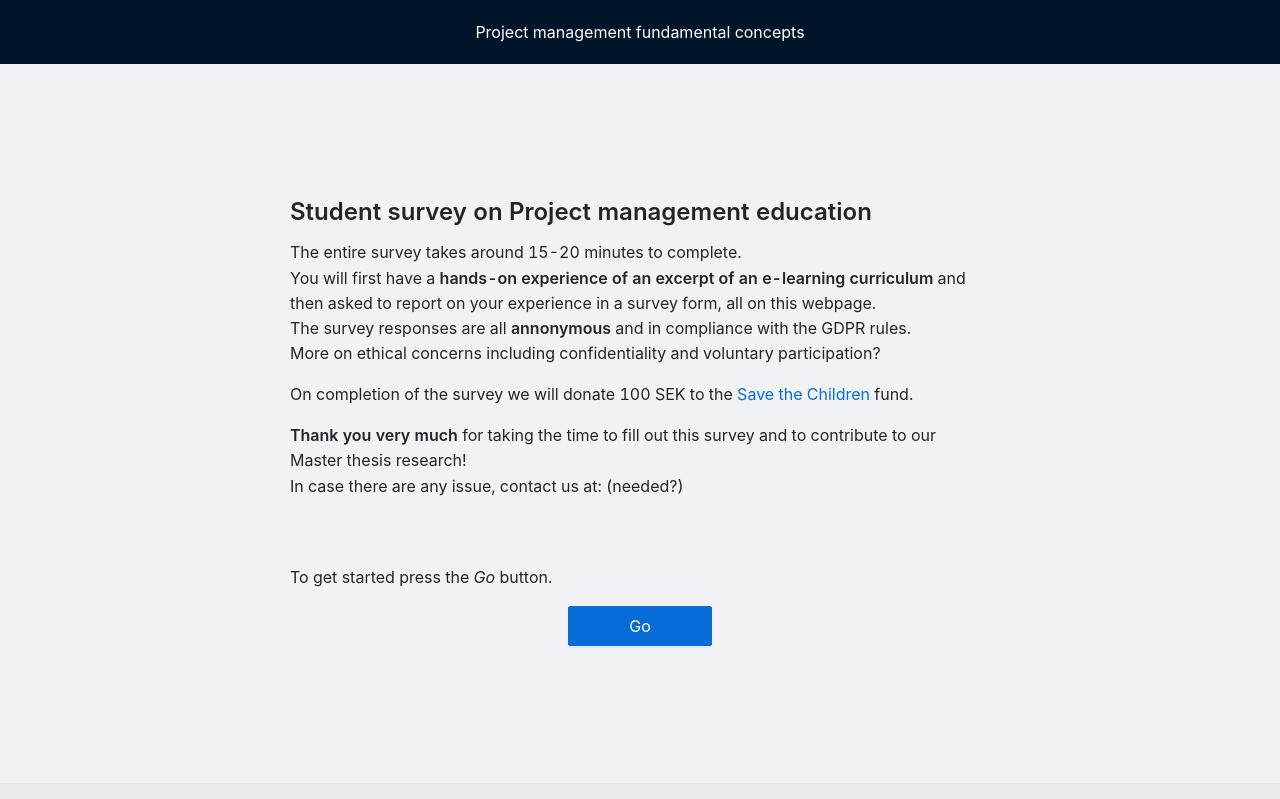
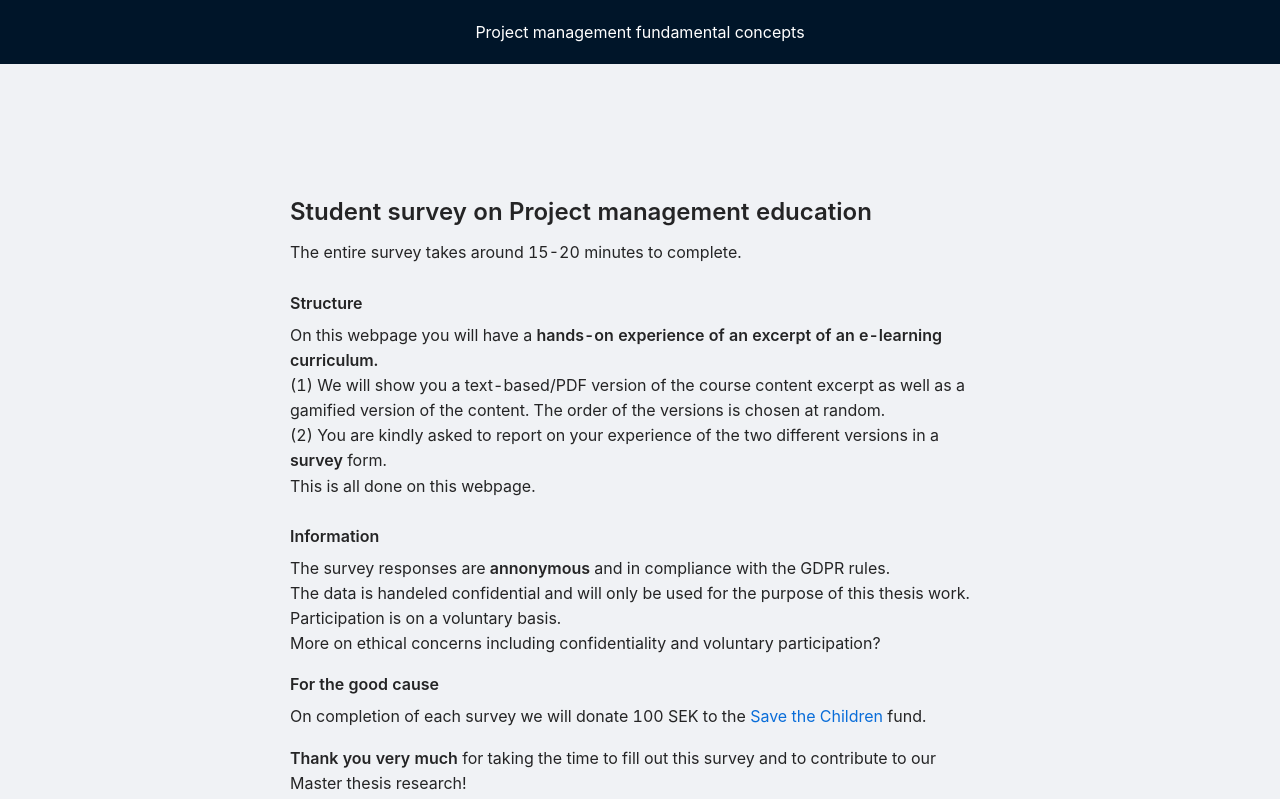
Before and after one commit to tbwiss/gamified-pm-learning, a React (Create React App) app: page / in a window 1280 px wide. Shown: the top 799 px of the page. Built offline with nearby package versions, Linux system fonts and the light colour scheme.

Commit message:
landing page content

```diff
--- a/src/components/landing/LandingPage.tsx
+++ b/src/components/landing/LandingPage.tsx
@@ -15,15 +15,31 @@ const LandingPage: FC<{ onGo: (...args: any[]) => any }> = ({ onGo }) => {
           <Text>
             The entire survey takes around 15-20 minutes to complete.
             <br />
-            You will first have a{" "}
+            <br />
+            <h5>Structure</h5>
+            On this webpage you will have a{" "}
             <strong>
-              hands-on experience of an excerpt of an e-learning curriculum
-            </strong>{" "}
-            and then asked to report on your experience in a survey form, all on
-            this webpage.
+              hands-on experience of an excerpt of an e-learning curriculum.
+            </strong>
             <br />
-            The survey responses are all <strong>annonymous</strong> and in
+            (1) We will show you a text-based/PDF version of the course content
+            excerpt as well as a gamified version of the content. The order of
+            the versions is chosen at random.
+            <br />
+            (2) You are kindly asked to report on your experience of the two
+            different versions in a <strong>survey</strong> form.
+            <br />
+            This is all done on this webpage.
+            <br />
+            <br />
+            <h5>Information</h5>
+            The survey responses are <strong>annonymous</strong> and in
             compliance with the GDPR rules.
+            <br />
+            The data is handeled confidential and will only be used for the
+            purpose of this thesis work.
+            <br />
+            Participation is on a voluntary basis.
             <br />
             More on ethical concerns including confidentiality and voluntary
             participation?
@@ -31,8 +47,11 @@ const LandingPage: FC<{ onGo: (...args: any[]) => any }> = ({ onGo }) => {
         </Paragraph>
         <Paragraph>
           <Text>
-            On completion of the survey we will donate 100 SEK to the{" "}
-            <a href="https://www.savethechildren.net/">Save the Children</a>{" "}
+            <h5>For the good cause</h5>
+            On completion of each survey we will donate 100 SEK to the{" "}
+            <a href="https://www.savethechildren.net/">
+              Save the Children
+            </a>{" "}
             fund.
           </Text>
         </Paragraph>
```
